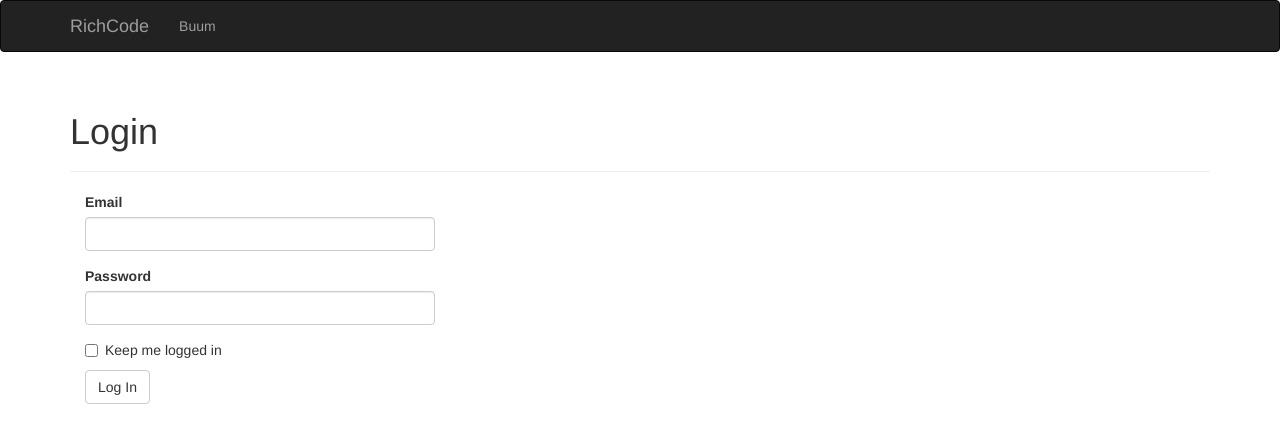
After one commit to RichStone/richpy, a Flask app: page /auth/login in a window 1280 px wide. The commit adds this page. Shown: the top 443 px of the page. Run offline with Flask 2, Linux system fonts and the light colour scheme; some libraries are stand-ins or nearby versions.

Commit message:
add broken login version

```diff
--- /dev/null
+++ b/app/auth/forms.py
@@ -0,0 +1,10 @@
+from flask_wtf import Form
+from wtforms import StringField, PasswordField, BooleanField, SubmitField
+from wtforms.validators import DataRequired, Email, Length
+
+
+class LoginForm(Form):
+    email = StringField('Email', validators=[DataRequired(), Length(1, 64), Email()])
+    password = PasswordField('Password', validators=[DataRequired()])
+    remember_me = BooleanField('Keep me logged in')
+    submit = SubmitField('Log In')
--- a/app/auth/views.py
+++ b/app/auth/views.py
@@ -1,6 +1,23 @@
-from flask import render_template
+from flask import render_template, redirect, request, url_for, flash
+from flask_login import login_user, logout_user, login_required
 from . import auth
+from ..models import User
+from .forms import LoginForm
 
-@auth.route('/login')
+@auth.route('/login', methods=['GET', 'POST'])
 def login():
-    return render_template('auth/login.html')
+    form = LoginForm()
+    if form.validate_on_submit():
+        user = User.query.filter_by(email=form.email.data).first()
+        if user is not None and user.verify_password(form.password.data):
+            login_user(user, form.remember_me.data)
+            return redirect(request.args.get('next') or url_for('main.index'))
+        flash('Invalid username or password.')
+    return render_template('auth/login.html', form=form)
+
+@auth.route('/logout')
+@login_required
+def logout():
+    logout_user()
+    flash('You have been logged out.')
+    return redirect(url_for('main.index'))
--- /dev/null
+++ b/app/templates/auth/login.html
@@ -0,0 +1,13 @@
+{% extends "base.html" %}
+{% import "bootstrap/wtf.html" as wtf %}
+
+{% block title %}richpy - Login{% endblock %}
+
+{% block page_content %}
+<div class="page-header">
+    <h1>Login</h1>
+</div>
+<div class="col-md-4">
+    {{ wtf.quick_form(form) }}
+</div>
+{% endblock %}
--- a/app/templates/base.html
+++ b/app/templates/base.html
@@ -1,9 +1,4 @@
 {% extends "bootstrap/base.html" %}
-
-{% block scripts %}
-{{ super() }}
-{{ moment.include_moment() }}
-{% endblock %}
 
 {% block title %}RichCode{% endblock %}
 
@@ -29,6 +24,13 @@
             <ul class="nav navbar-nav">
                 <li><a href="/">Buum</a></li>
             </ul>
+            <ul class="nav navbar-nav navbar-right">
+                {% if current_user.is_authenticated %}
+                    <li><a href="{{ url_for('auth.logout') }}"></a></li>
+                    {% else %}
+                    <li><a href="{{ url_for('auth.login') }}"></a></li>
+                {% endif %}
+            </ul>
         </div>
     </div>
 </div>
@@ -46,3 +48,8 @@
     {% block page_content %}{% endblock %}
 </div>
 {% endblock %}
+
+{% block scripts %}
+{{ super() }}
+{{ moment.include_moment() }}
+{% endblock %}
```
Also changed, not shown: app/main/views.py (+3 -25 lines), migrations/versions/e1b3081f6912_login.py (added, +32 -0 lines), data-dev.sqlite.
